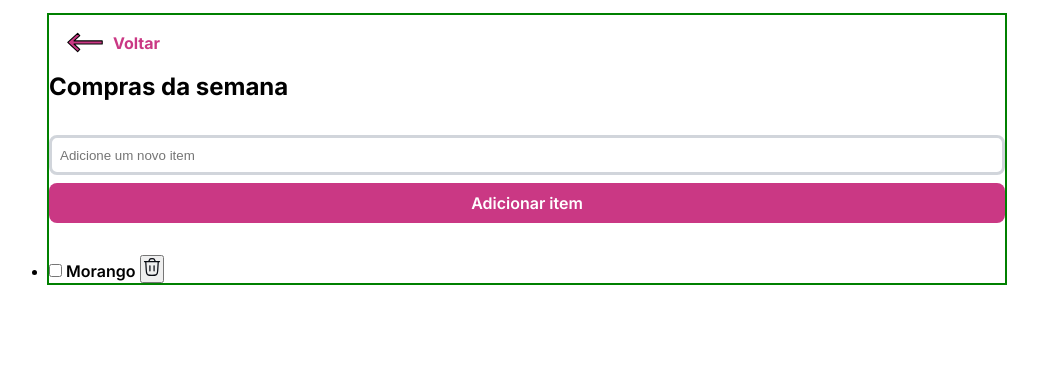
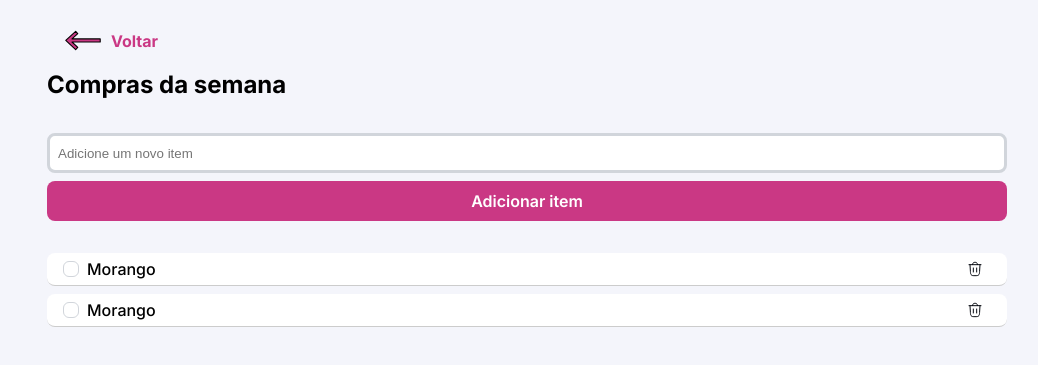
Before and after one commit to ogabrielmacedo-dev/Quicklist, a plain HTML site: page index.html in a window 1280 px wide. Shown: the part 59-424 px from the top of the page, without its empty margins (113-1151 px from the left). Drawn offline with Linux system fonts and the light colour scheme.

Commit message:
Itens container + custom checkbox

```diff
--- a/index.html
+++ b/index.html
@@ -41,7 +41,7 @@
 		<main>
 			<section
 				id="itens-container"
-				class="green flex-column"
+				class="flex-column"
 			>
 				<a
 					href="#"
@@ -67,13 +67,33 @@
 				</div>
 
 				<ul class="item-list">
-					<li class="item">
-						<label>
+					<li class="item flex">
+						<label class="flex">
 							<input type="checkbox" />
+							<span class="checkmark"></span>
 							<span class="item-name">Morango</span>
 						</label>
 						<button
-							class="delete-btn"
+							class="delete-btn flex"
+							aria-label="delete item"
+						>
+							<img
+								src="./assets/trash.svg"
+								alt="Ícone de lixeira"
+							/>
+						</button>
+					</li>
+				</ul>
+
+				<ul class="item-list">
+					<li class="item flex">
+						<label class="flex">
+							<input type="checkbox" />
+							<span class="checkmark"></span>
+							<span class="item-name">Morango</span>
+						</label>
+						<button
+							class="delete-btn flex"
 							aria-label="delete item"
 						>
 							<img
--- a/styles/global.css
+++ b/styles/global.css
@@ -51,6 +51,7 @@
 
 html {
 	font: var(--fw-label) var(--fs-label) / var(--lh-label) var(--ff-default);
+	background-color: var(--bg-primary);
 }
 
 h1 {
--- a/styles/itens-container.css
+++ b/styles/itens-container.css
@@ -63,4 +63,85 @@
 			}
 		}
 	}
+
+	& .item-list {
+		list-style: none;
+
+		& .item {
+			border-bottom: 1px solid #ccc;
+			background-color: var(--bg-secondary);
+			justify-content: space-between;
+			padding-inline: 1rem;
+			margin-bottom: 0.5rem;
+			border-radius: 0.5rem;
+
+			& label {
+				gap: 0.5rem;
+				position: relative;
+
+				& input[type="checkbox"] {
+					position: absolute;
+					opacity: 0;
+					cursor: pointer;
+					height: 0;
+					width: 0;
+				}
+
+				& .checkmark {
+					width: 16px;
+					height: 16px;
+					background-color: var(--bg-secondary);
+					border: 1px solid var(--border-primary);
+					border-radius: 6px;
+					transition: all 0.5s ease;
+					position: relative;
+				}
+
+				/* checkmark quando marcado */
+				& input[type="checkbox"]:checked + .checkmark {
+					background-color: var(--color-brand);
+					border-color: var(--color-brand);
+				}
+
+				/* ícone de check */
+				& .checkmark::after {
+					content: "";
+					position: absolute;
+					display: none;
+					left: 5px;
+					top: 1px;
+					width: 5px;
+					height: 10px;
+					border: solid white;
+					border-width: 0 2px 2px 0;
+					transform: rotate(45deg);
+					opacity: 0;
+					transition: opacity 0.3s ease;
+				}
+
+				& input[type="checkbox"]:checked + .checkmark::after {
+					display: block;
+					opacity: 1;
+				}
+
+				& .item-name {
+					font: var(--fw-paragraph) var(--fs-paragraph) / var(--lh-paragraph)
+						var(--ff-default);
+				}
+			}
+			& .delete-btn {
+				width: 2rem;
+				height: 2rem;
+				justify-content: center;
+				background-color: var(--always-white);
+				border: none;
+				cursor: pointer;
+
+				& img {
+					width: 1rem;
+					height: 1rem;
+				}
+			}
+		}
+	}
 }
--- a/styles/utility.css
+++ b/styles/utility.css
@@ -7,6 +7,7 @@
 
 .flex {
 	display: flex;
+	align-items: center;
 }
 
 .flex-column {
```
